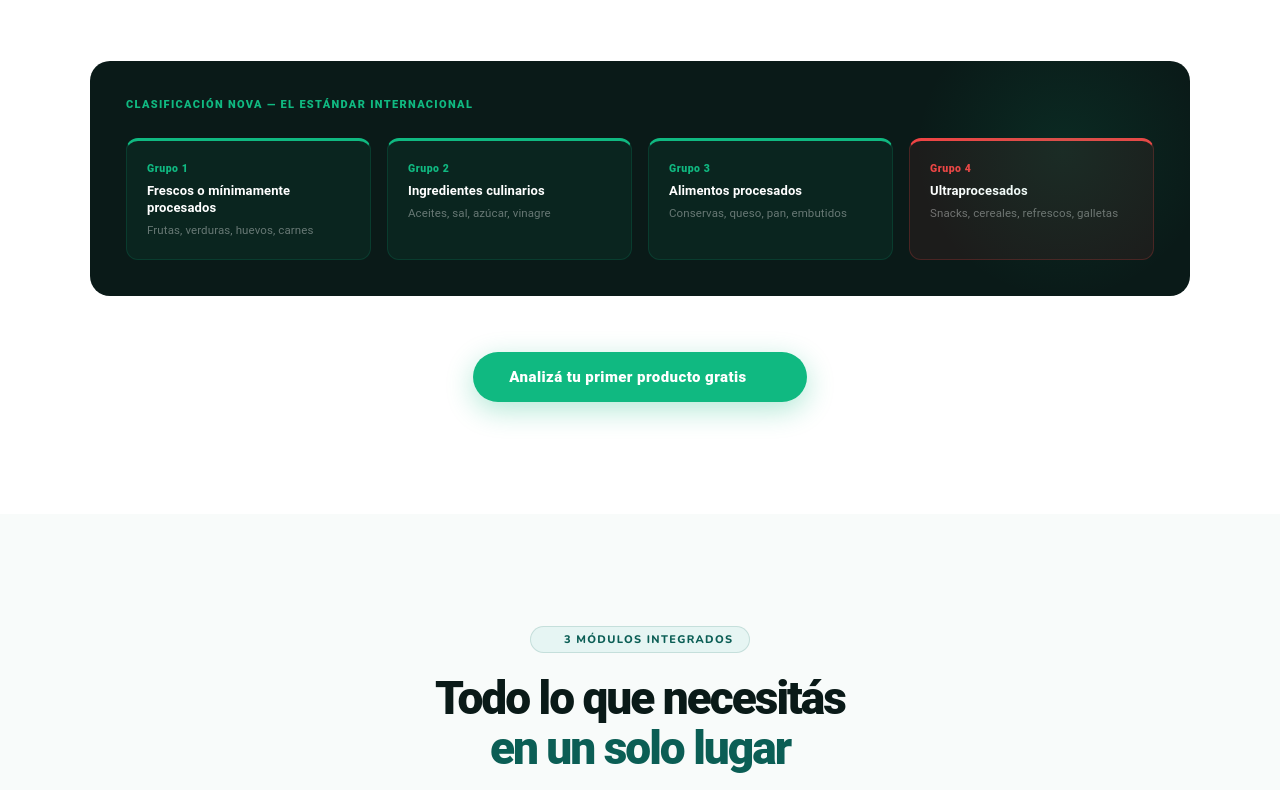
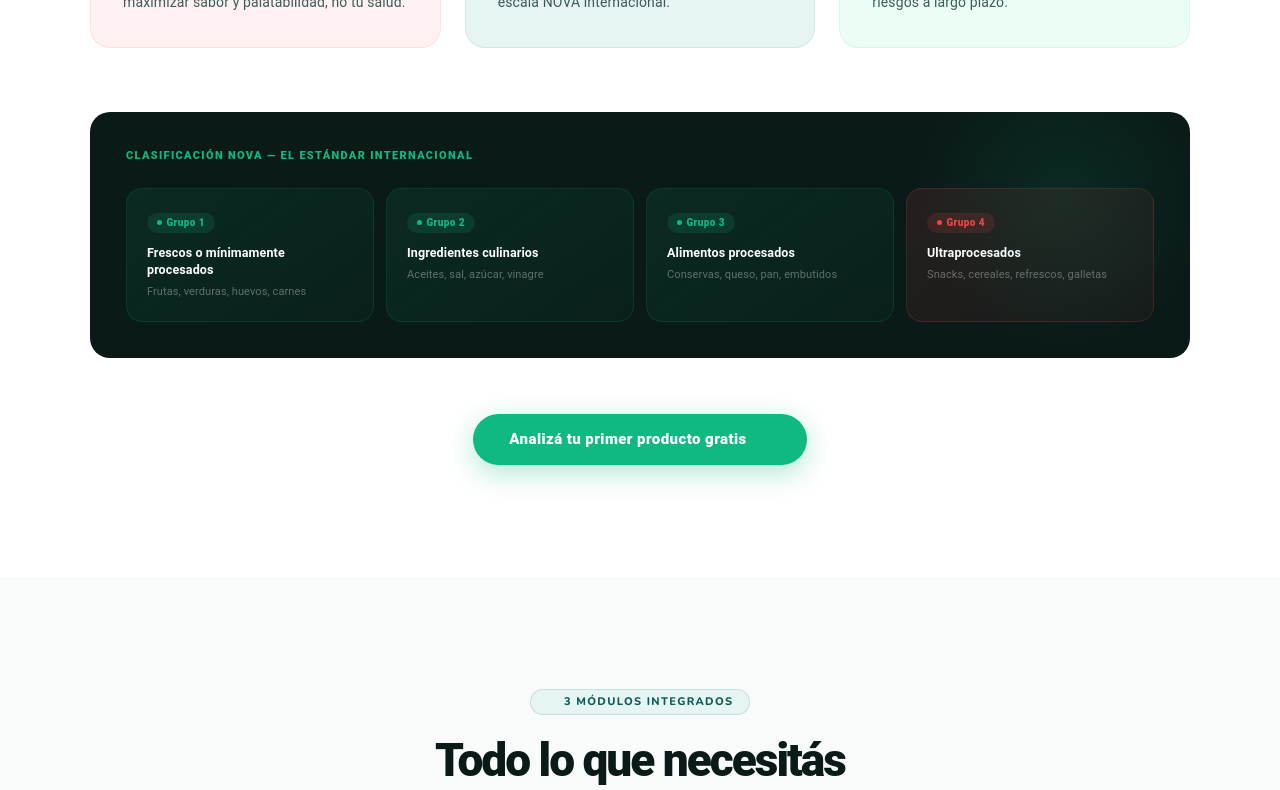
Before and after one commit to pabloebianchet/nutrismart, a React (Vite) app in the folder frontend/: page / in a window 1280 px wide. Shown: the part 1540-2330 px from the top of the page. Built offline with nearby package versions, Linux system fonts and the light colour scheme; no server answers; some icons are missing.

Commit message:
new landing

```diff
--- a/frontend/src/pages/LandingPage.jsx
+++ b/frontend/src/pages/LandingPage.jsx
@@ -102,7 +102,7 @@ const HeroSection = ({ onCTA }) => (
     alignItems: "center", justifyContent: "center",
     position: "relative", overflow: "hidden",
     px: { xs: 3, sm: 5, md: 8 },
-    pt: { xs: 12, md: 0 }, pb: { xs: 8, md: 0 },
+    pt: { xs: 14, md: 8 }, pb: { xs: 8, md: 6 },
   }}>
     {/* Dot grid texture */}
     <Box sx={{
@@ -230,7 +230,7 @@ const MarqueeTicker = () => {
       background: C.heroBg,
       borderTop: "1px solid rgba(16,185,129,0.12)",
       borderBottom: "1px solid rgba(255,255,255,0.04)",
-      py: 1.5, overflow: "hidden",
+      py: 2, overflow: "hidden",
     }}>
       <Box sx={{
         display: "flex", gap: 4, width: "max-content",
@@ -325,27 +325,39 @@ const WhyMattersSection = ({ onCTA }) => (
           letterSpacing: "0.12em", textTransform: "uppercase", mb: 3 }}>
           Clasificación NOVA — El estándar internacional
         </Typography>
-        <Box sx={{ display: "grid", gridTemplateColumns: { xs: "1fr 1fr", md: "repeat(4,1fr)" }, gap: 2 }}>
+        <Box sx={{ display: "grid", gridTemplateColumns: { xs: "1fr 1fr", md: "repeat(4,1fr)" }, gap: 1.5 }}>
           {[
-            { grupo: "Grupo 1", label: "Frescos o mínimamente procesados", ej: "Frutas, verduras, huevos, carnes", ok: true },
-            { grupo: "Grupo 2", label: "Ingredientes culinarios",           ej: "Aceites, sal, azúcar, vinagre",   ok: true },
-            { grupo: "Grupo 3", label: "Alimentos procesados",              ej: "Conservas, queso, pan, embutidos",ok: true },
+            { grupo: "Grupo 1", label: "Frescos o mínimamente procesados", ej: "Frutas, verduras, huevos, carnes", ok: true  },
+            { grupo: "Grupo 2", label: "Ingredientes culinarios",           ej: "Aceites, sal, azúcar, vinagre",   ok: true  },
+            { grupo: "Grupo 3", label: "Alimentos procesados",              ej: "Conservas, queso, pan, embutidos",ok: true  },
             { grupo: "Grupo 4", label: "Ultraprocesados",                   ej: "Snacks, cereales, refrescos, galletas", ok: false },
           ].map((g) => (
             <Box key={g.grupo} sx={{
-              borderRadius: 3, p: 2.5,
-              background: g.ok ? "rgba(16,185,129,0.07)" : "rgba(239,68,68,0.08)",
-              border: `1px solid ${g.ok ? "rgba(16,185,129,0.16)" : "rgba(239,68,68,0.22)"}`,
-              borderTop: `3px solid ${g.ok ? C.emerald : C.danger}`,
+              borderRadius: 4, p: 2.5,
+              background: g.ok
+                ? "linear-gradient(145deg, rgba(16,185,129,0.10), rgba(16,185,129,0.04))"
+                : "linear-gradient(145deg, rgba(239,68,68,0.12), rgba(239,68,68,0.05))",
+              border: `1px solid ${g.ok ? "rgba(16,185,129,0.14)" : "rgba(239,68,68,0.18)"}`,
+              transition: "transform 0.2s",
+              "&:hover": { transform: "translateY(-2px)" },
             }}>
-              <Typography sx={{ fontSize: 10.5, fontWeight: 800,
-                color: g.ok ? C.emerald : C.danger, letterSpacing: "0.05em", mb: 0.8 }}>
-                {g.grupo}
-              </Typography>
-              <Typography sx={{ fontSize: 13, fontWeight: 700, color: "#fff", mb: 0.5, lineHeight: 1.3 }}>
+              {/* Pill */}
+              <Box sx={{
+                display: "inline-flex", alignItems: "center", gap: 0.6,
+                bgcolor: g.ok ? "rgba(16,185,129,0.14)" : "rgba(239,68,68,0.14)",
+                borderRadius: 999, px: 1.2, py: 0.3, mb: 1.5,
+              }}>
+                <Box sx={{ width: 5, height: 5, borderRadius: "50%",
+                  bgcolor: g.ok ? C.emerald : C.danger, flexShrink: 0 }} />
+                <Typography sx={{ fontSize: 10, fontWeight: 800,
+                  color: g.ok ? C.emerald : C.danger, letterSpacing: "0.04em" }}>
+                  {g.grupo}
+                </Typography>
+              </Box>
+              <Typography sx={{ fontSize: 12.5, fontWeight: 700, color: "#fff", mb: 0.6, lineHeight: 1.35 }}>
                 {g.label}
               </Typography>
-              <Typography sx={{ fontSize: 11.5, color: "rgba(255,255,255,0.38)", lineHeight: 1.6 }}>
+              <Typography sx={{ fontSize: 11, color: "rgba(255,255,255,0.35)", lineHeight: 1.65 }}>
                 {g.ej}
               </Typography>
             </Box>
```
